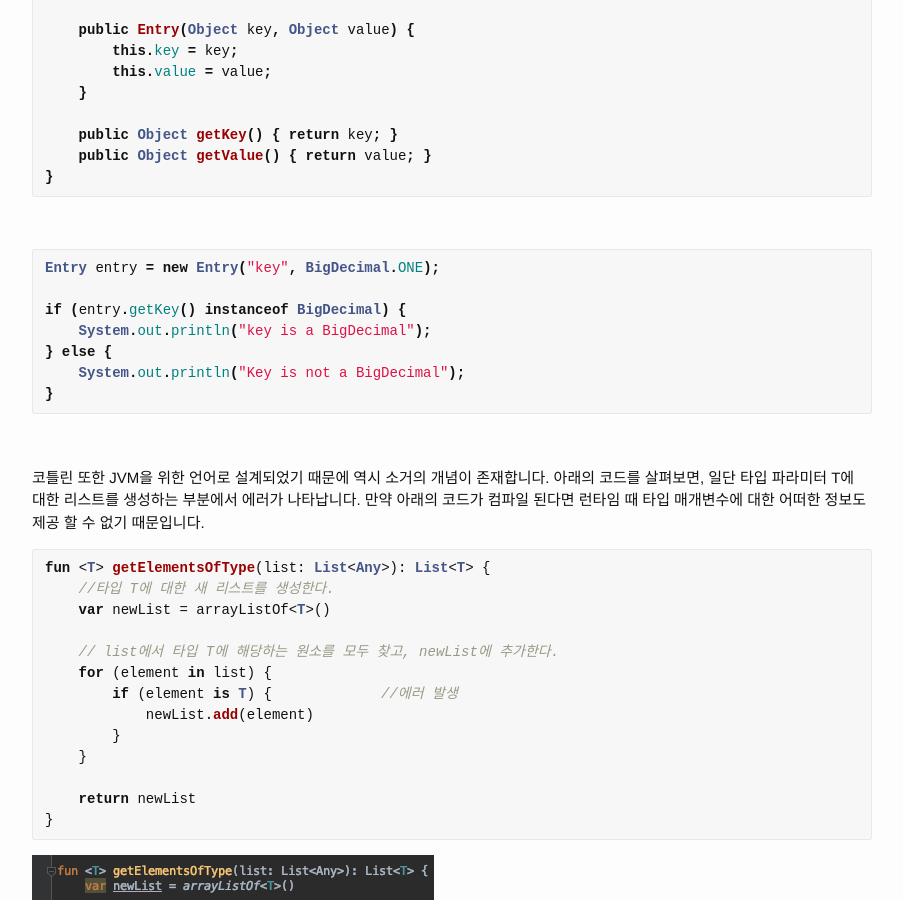
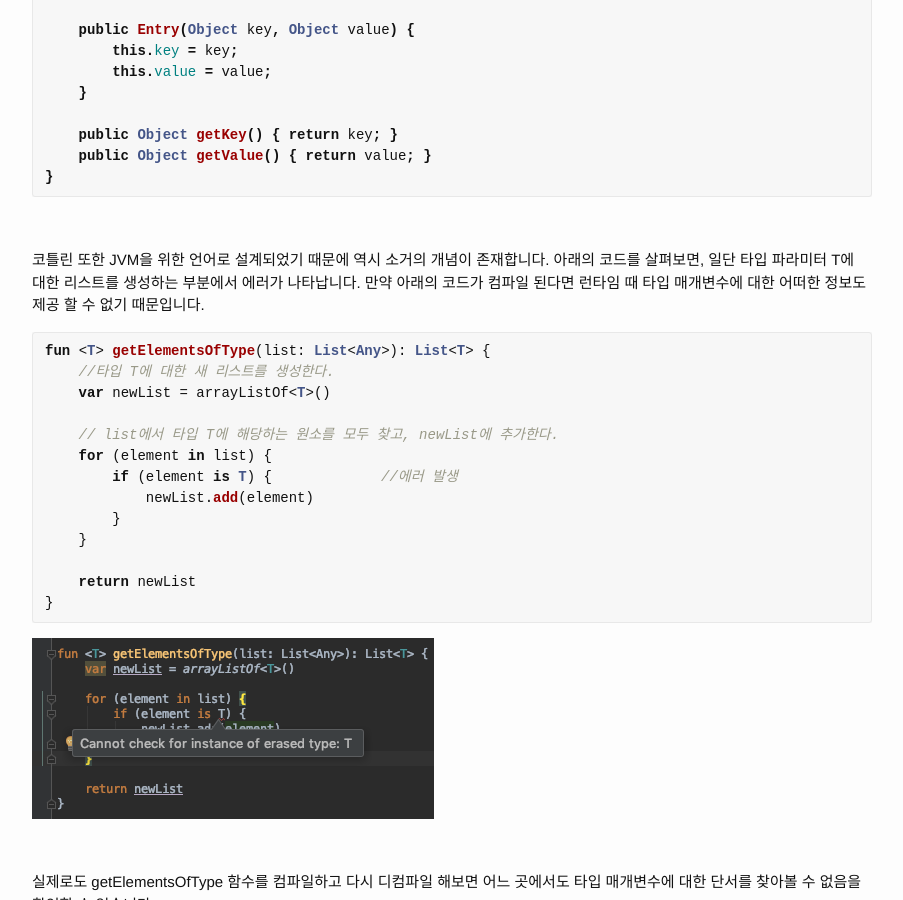
Before and after one commit to yoojoonsang/yoojoonsang.github.io, a Jekyll site: the page built from _posts/2019-04-16-generics-in-kotlin2.markdown, in a window 1280 px wide and 900 px high, scrolled down 767 px. Shown: the whole window, without its empty margins (188-1091 px from the left). Built offline with Jekyll 4.4.1, drawn with Linux system fonts in a browser that asks for light colours.

Commit message:
Generics in Kotlin #2

````diff
--- a/_posts/2019-04-16-generics-in-kotlin2.markdown
+++ b/_posts/2019-04-16-generics-in-kotlin2.markdown
@@ -37,20 +37,6 @@ public class Entry {
 
     public Object getKey() { return key; }
     public Object getValue() { return value; }
-}
-```
-
-<br>
-
-
-
-```java
-Entry entry = new Entry("key", BigDecimal.ONE);
-
-if (entry.getKey() instanceof BigDecimal) {
-    System.out.println("key is a BigDecimal");
-} else {
-    System.out.println("Key is not a BigDecimal");
 }
 ```
 
````
Also changed, not shown: 1 other file.
